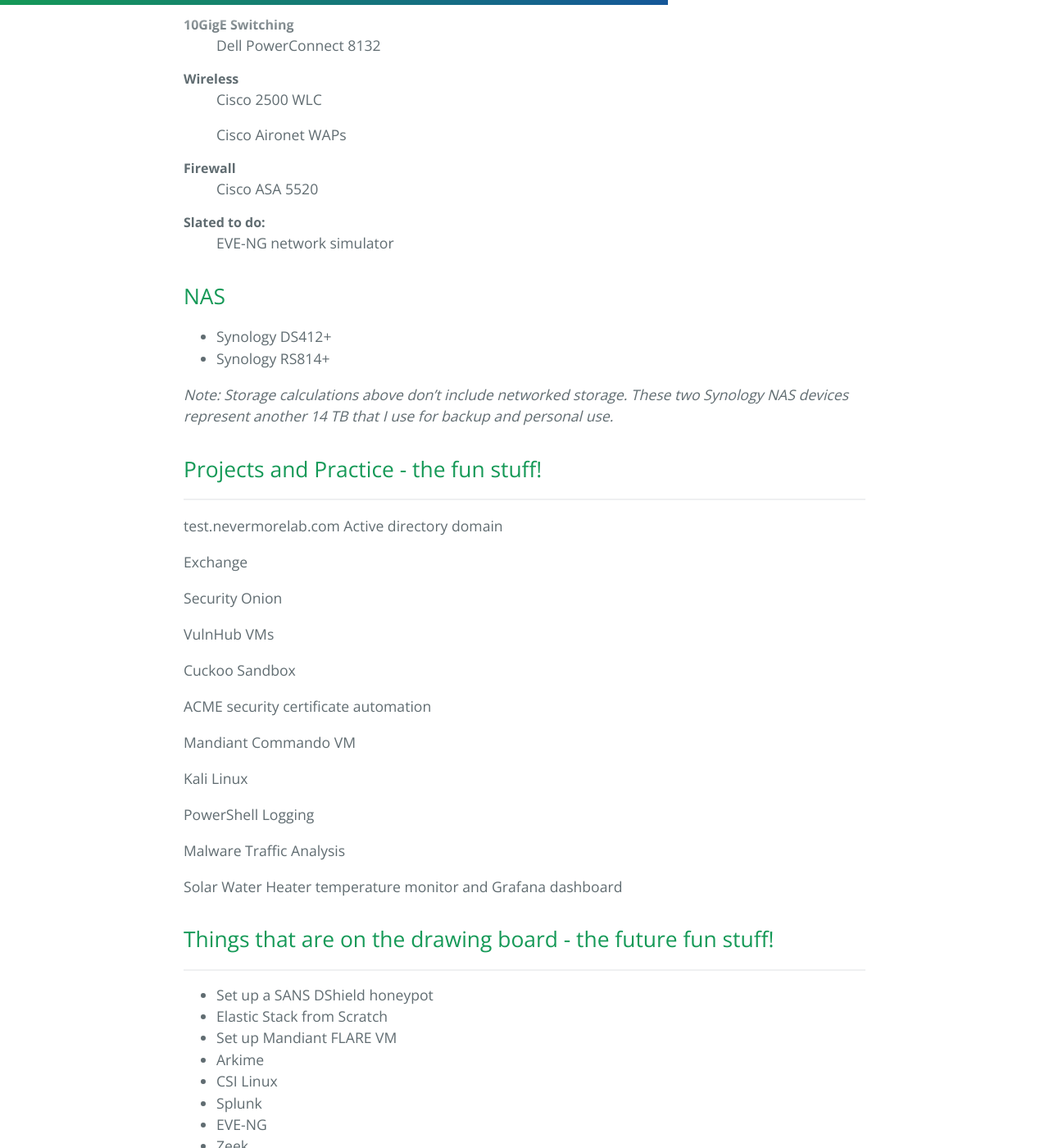
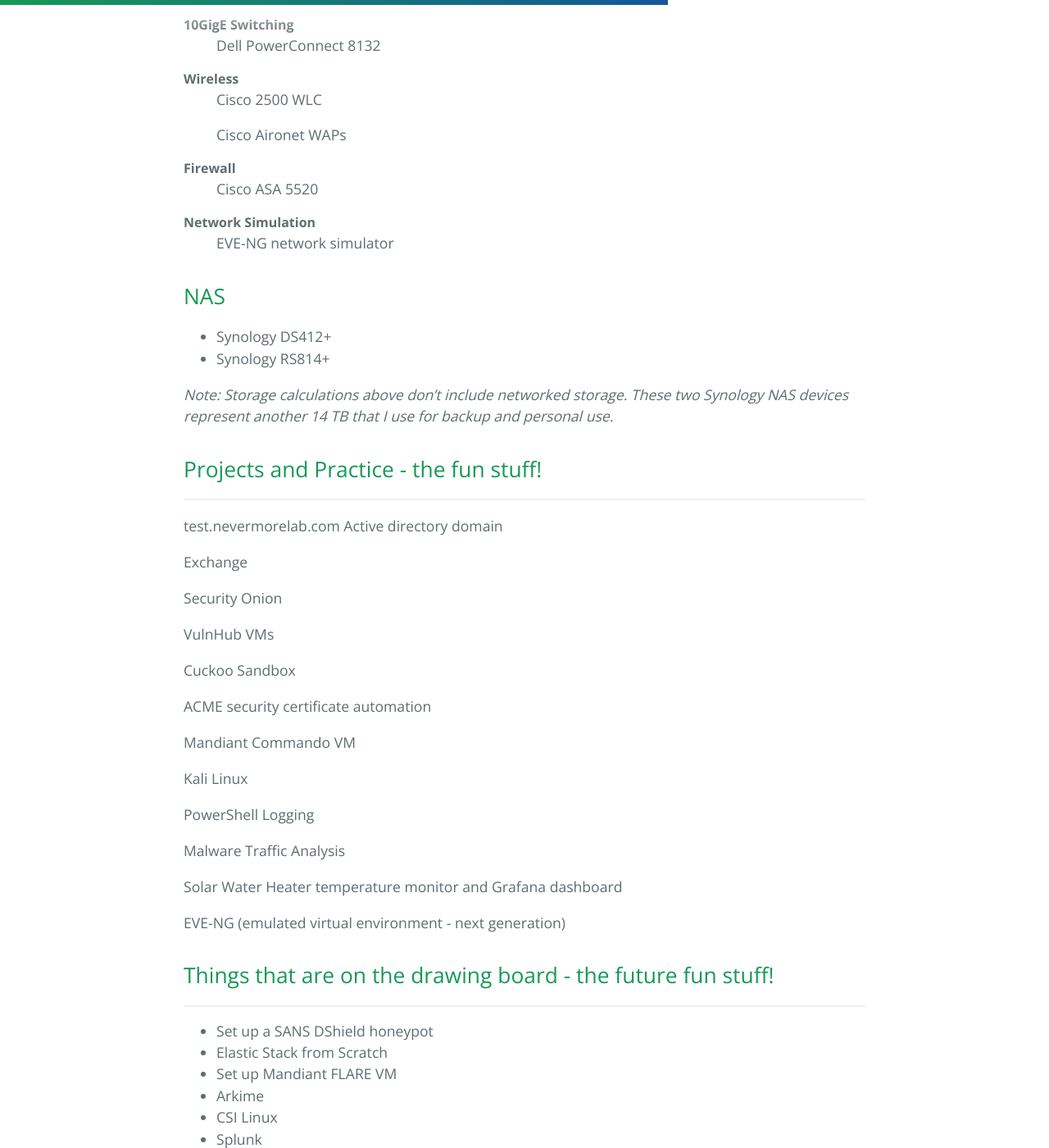
Before and after one commit to InfiniteInsight/InfiniteInsight.github.io, a Jekyll site: the page built from index.md, in a window 1280 px wide and 1400 px high, scrolled down 1199 px. Shown: the whole window at 82% size. Built offline with Jekyll 4.4.1, drawn with Linux system fonts in a browser that asks for light colours; our own code applies the rules of GitHub Pages for plain Markdown files.

Commit message:
set up eve-ng

```diff
--- a/index.md
+++ b/index.md
@@ -40,7 +40,7 @@ Host3 is going to be either KVM or Proxmox
 <dd>Cisco Aironet WAPs</dd>
 <dt>Firewall</dt>
 <dd>Cisco ASA 5520</dd>
-<dt>Slated to do:</dt>
+<dt>Network Simulation</dt>
 <dd>EVE-NG network simulator</dd>
 </dl>
 
@@ -76,6 +76,8 @@ Malware Traffic Analysis
 
 Solar Water Heater temperature monitor and Grafana dashboard
 
+EVE-NG (emulated virtual environment - next generation)
+
 
 ## Things that are on the drawing board - the future fun stuff!
 * * *
```
Also changed, not shown: other parts of index.md (+0 -1 lines).
